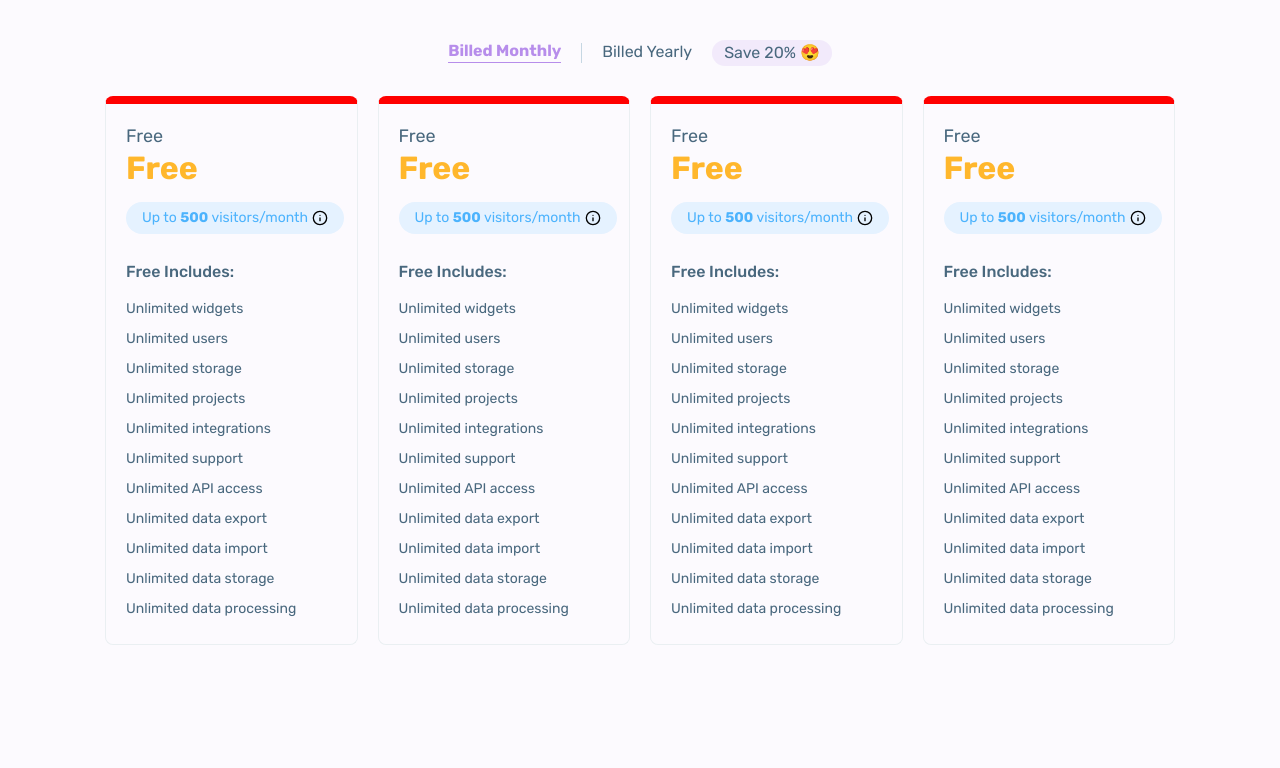
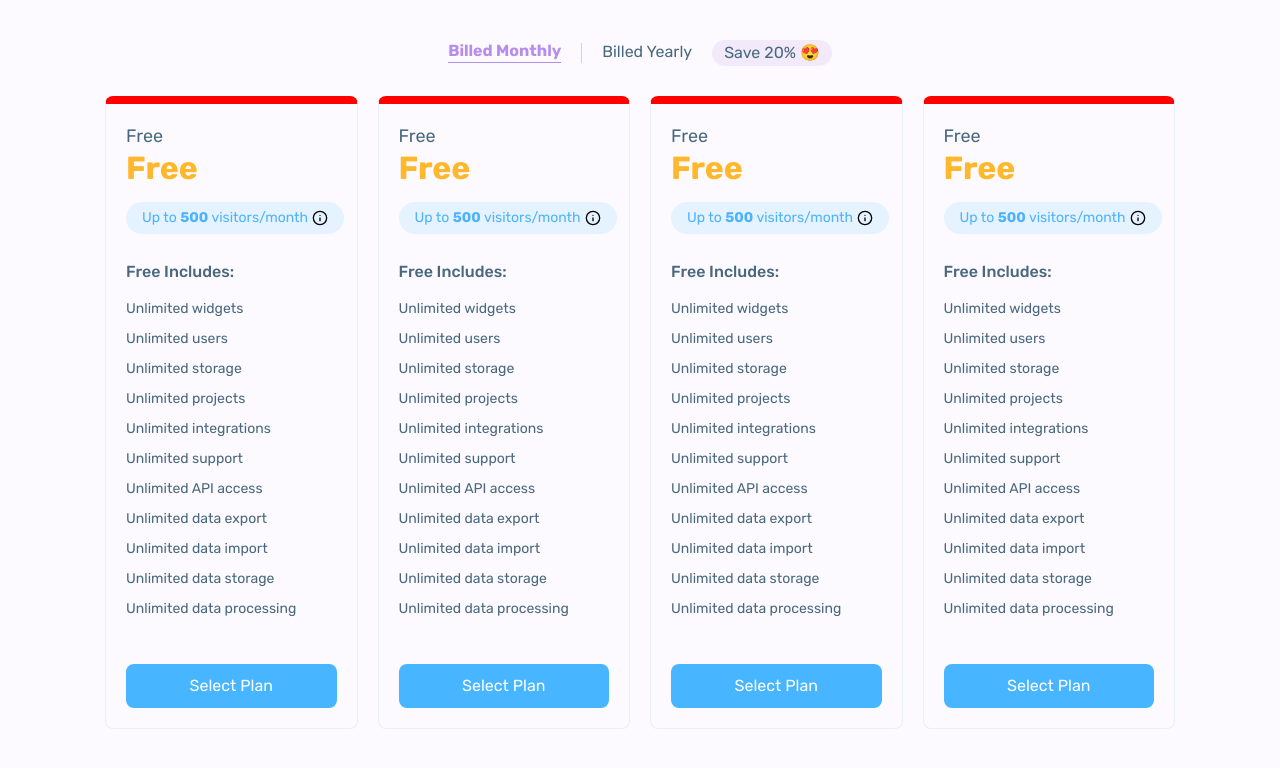
Before and after one commit to RuhulAmin3/pricing-table, a React (Vite) app: page / in a window 1280 px wide. Shown: the top 768 px of the page. Built offline with nearby package versions, Linux system fonts and the light colour scheme.

Commit message:
feat: implement Button component with variants and integrate into PricingCard

```diff
--- /dev/null
+++ b/src/components/Button/constant.ts
@@ -0,0 +1,19 @@
+
+export const variants = {
+  free: {
+    backgroundColor: '#47B5FF',
+    hoverColor: '#1A93FF',
+  },
+  basic: {
+    backgroundColor: '#FFB347',
+    hoverColor: '#FF9F00',
+  },
+  pro: {
+    backgroundColor: '#4CAF50',
+    hoverColor: '#388E3C',
+  },
+  growth: {
+    backgroundColor: '#9C44DC',
+    hoverColor: '#7B2CBF',
+  },
+};
--- /dev/null
+++ b/src/components/Button/index.tsx
@@ -0,0 +1,22 @@
+import { StyledButton } from "./styled.button";
+
+interface ButtonProps {
+  variant?: "free" | "basic" | "pro" | "growth";
+  onClick?: () => void;
+  children: React.ReactNode;
+}
+
+// Define a Button component that accepts an onClick handler and children
+const Button: React.FC<ButtonProps> = ({
+  children,
+  variant = "free",
+  onClick,
+}) => {
+  return (
+    <StyledButton $variant={variant} onClick={onClick}>
+      {children}
+    </StyledButton>
+  );
+};
+
+export default Button;
--- /dev/null
+++ b/src/components/Button/styled.button.ts
@@ -0,0 +1,30 @@
+import styled from "styled-components";
+import { variants } from "./constant";
+
+interface StyledButtonProps {
+  $variant?: "free" | "basic" | "pro" | "growth";
+}
+
+export const StyledButton = styled.button<StyledButtonProps>`
+  width: 100%;
+  padding: 10px 15px;
+  border: none;
+  font-size: 16px;
+  line-height: 24px;
+  border-radius: 8px;
+  background-color: ${({ $variant = "free" }) =>
+    variants[$variant].backgroundColor};
+  cursor: pointer;
+  transition: background-color 0.3s ease;
+  color: white;
+  margin-top: 40px;
+
+  &:hover {
+    background-color: ${({ $variant = "free" }) =>
+      variants[$variant].hoverColor};
+  }
+
+  &:focus {
+    outline: none;
+  }
+`;
--- a/src/components/PricingTable/PricingCard.tsx
+++ b/src/components/PricingTable/PricingCard.tsx
@@ -1,12 +1,14 @@
 import { PricingFeatureLists } from "./PricingFeatureLists";
 import { PricingCardHeader } from "./PricingCardHeader";
 import { StyledPricingCard } from "./styled.pricingTable";
+import Button from "../Button";
 
 export const PricingCard = () => {
   return (
     <StyledPricingCard>
       <PricingCardHeader />
       <PricingFeatureLists />
+      <Button>Select Plan</Button>
     </StyledPricingCard>
   );
 };
```
